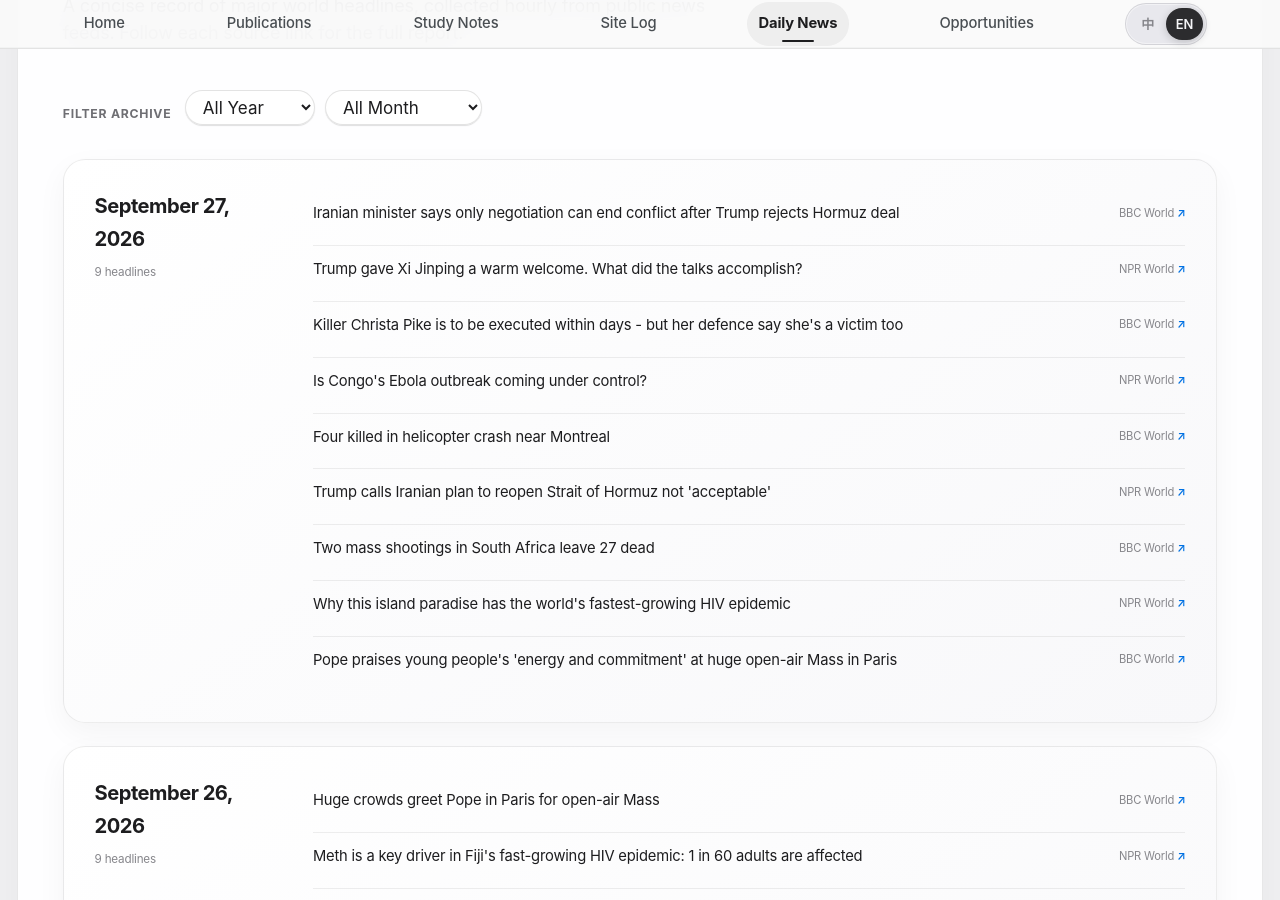
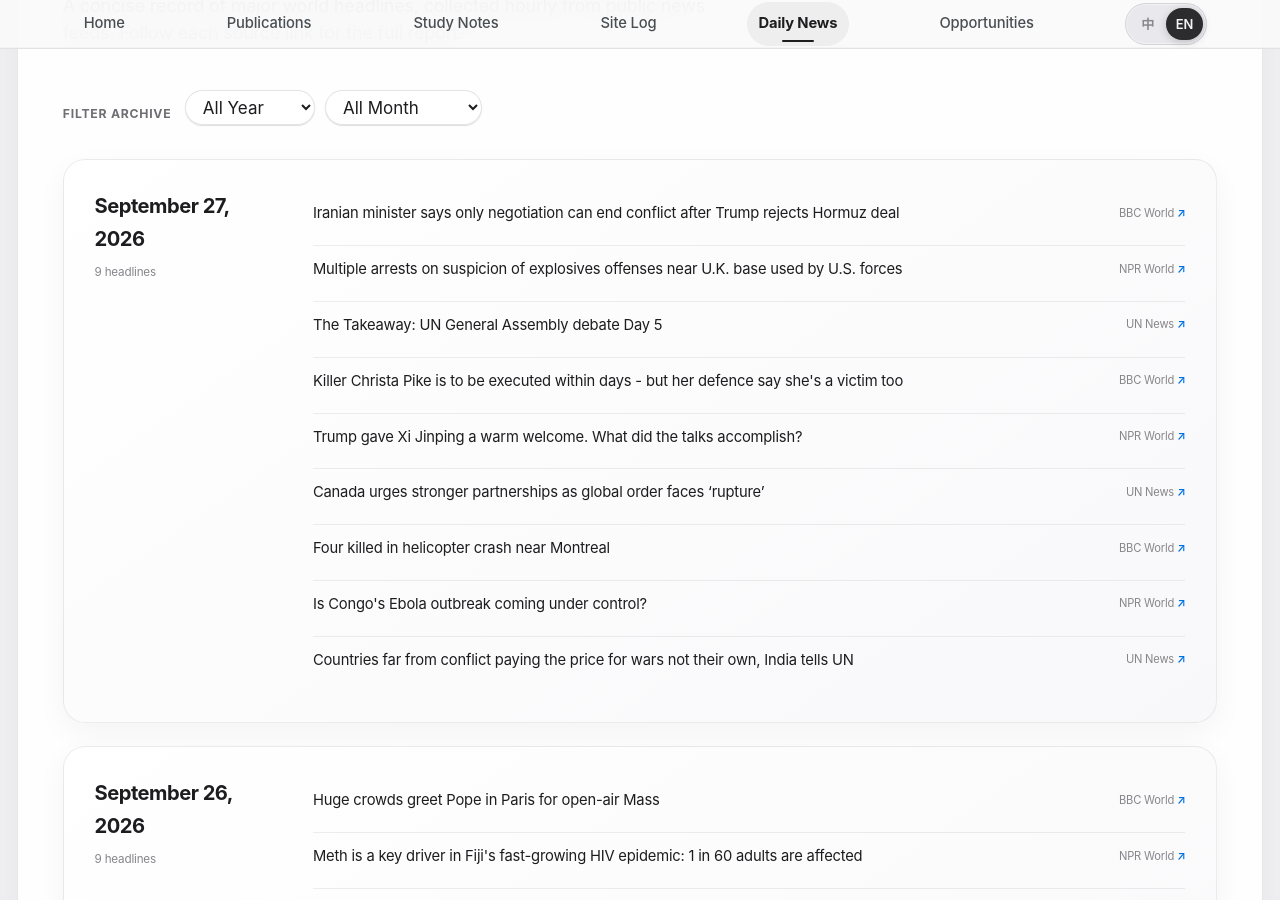
Before and after one commit to HaoxiangLuo/HaoxiangLuo.github.io, a Jekyll site: the page built from _pages/daily-news.html, in a window 1280 px wide and 900 px high, scrolled down 241 px. Built offline with Jekyll 4.4.1, drawn with Linux system fonts in a browser that asks for light colours; a style sheet for code colours, icons or effects is not loaded.

Commit message:
Update daily news 2026-09-27

```diff
--- a/_data/daily_news.json
+++ b/_data/daily_news.json
@@ -1,5 +1,5 @@
 {
-  "updated_at": "2026-09-27T18:24:03+08:00",
+  "updated_at": "2026-09-27T19:23:55+08:00",
   "days": [
     {
       "date": "2026-09-27",
@@ -11,10 +11,16 @@
           "title_zh": "特朗普拒绝霍尔木兹协议后，伊朗部长表示只有谈判才能结束冲突"
         },
         {
-          "title": "Trump gave Xi Jinping a warm welcome. What did the talks accomplish?",
+          "title": "Multiple arrests on suspicion of explosives offenses near U.K. base used by U.S. forces",
           "source": "NPR World",
-          "url": "https://www.npr.org/2026/09/26/nx-s1-5980066/trump-gave-xi-jinping-a-warm-welcome-what-did-the-talks-accomplish",
-          "title_zh": "特朗普对习近平表示热烈欢迎。会谈取得了什么成果？"
+          "url": "https://www.npr.org/2026/09/27/nx-s1-5982480/multiple-arrests-suspicion-explosives-offenses-uk-base-us-forces",
+          "title_zh": "多人因涉嫌在美军使用的英国基地附近犯有爆炸罪而被捕"
+        },
+        {
+          "title": "The Takeaway: UN General Assembly debate Day 5",
+          "source": "UN News",
+          "url": "https://news.un.org/feed/view/en/story/2026/09/1168462",
+          "title_zh": "要点：联合国大会辩论第五天"
         },
         {
           "title": "Killer Christa Pike is to be executed within days - but her defence say she's a victim too",
@@ -23,10 +29,16 @@
           "title_zh": "杀手克里斯塔·派克将在几天内被处决，但她的辩护律师称她也是受害者"
         },
         {
-          "title": "Is Congo's Ebola outbreak coming under control?",
+          "title": "Trump gave Xi Jinping a warm welcome. What did the talks accomplish?",
           "source": "NPR World",
-          "url": "https://www.npr.org/2026/09/26/nx-s1-5976867/is-congos-ebola-outbreak-coming-under-control",
-          "title_zh": "刚果埃博拉疫情是否已得到控制？"
+          "url": "https://www.npr.org/2026/09/26/nx-s1-5980066/trump-gave-xi-jinping-a-warm-welcome-what-did-the-talks-accomplish",
+          "title_zh": "特朗普对习近平表示热烈欢迎。会谈取得了什么成果？"
+        },
+        {
+          "title": "Canada urges stronger partnerships as global order faces ‘rupture’",
+          "source": "UN News",
+          "url": "https://news.un.org/feed/view/en/story/2026/09/1168461",
+          "title_zh": "全球秩序面临“破裂”，加拿大敦促加强伙伴关系"
         },
         {
           "title": "Four killed in helicopter crash near Montreal",
@@ -35,28 +47,16 @@
           "title_zh": "蒙特利尔附近直升机坠毁造成四人死亡"
         },
         {
-          "title": "Trump calls Iranian plan to reopen Strait of Hormuz not 'acceptable'",
+          "title": "Is Congo's Ebola outbreak coming under control?",
           "source": "NPR World",
-          "url": "https://www.npr.org/2026/09/26/nx-s1-5981990/trump-rejects-iranian-deal-strait-of-hormuz",
-          "title_zh": "特朗普称伊朗重新开放霍尔木兹海峡的计划“不可接受"
+          "url": "https://www.npr.org/2026/09/26/nx-s1-5976867/is-congos-ebola-outbreak-coming-under-control",
+          "title_zh": "刚果埃博拉疫情是否已得到控制？"
         },
         {
-          "title": "Two mass shootings in South Africa leave 27 dead",
-          "source": "BBC World",
-          "url": "https://www.bbc.co.uk/news/articles/ck5ywnp075d1o?at_medium=RSS&at_campaign=rss",
-          "title_zh": "南非发生两起大规模枪击事件 已造成27人死亡"
-        },
-        {
-          "title": "Why this island paradise has the world's fastest-growing HIV epidemic",
-          "source": "NPR World",
-          "url": "https://www.npr.org/2026/09/26/g-s1-144667/hiv-crystal-meth-epidemic-fiji",
-          "title_zh": "为什么这个天堂般的岛屿拥有世界上增长最快的艾滋病毒流行"
-        },
-        {
-          "title": "Pope praises young people's 'energy and commitment' at huge open-air Mass in Paris",
-          "source": "BBC World",
-          "url": "https://www.bbc.co.uk/news/articles/cm4gjjwvvlzro?at_medium=RSS&at_campaign=rss",
-          "title_zh": "教宗在巴黎大型露天弥撒中赞扬年轻人的“活力和承诺"
+          "title": "Countries far from conflict paying the price for wars not their own, India tells UN",
+          "source": "UN News",
+          "url": "https://news.un.org/feed/view/en/story/2026/09/1168460",
+          "title_zh": "印度告诉联合国，远离冲突的国家为非本国战争付出代价"
         }
       ]
     },
```
